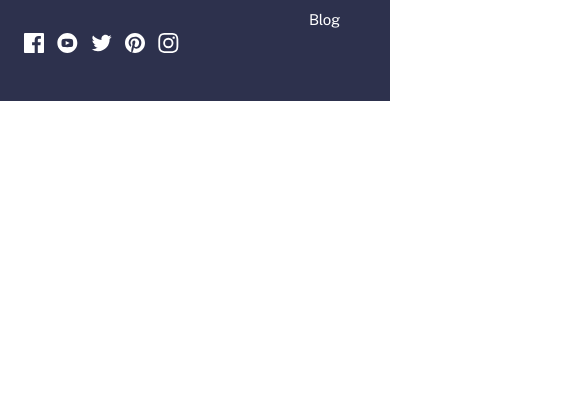
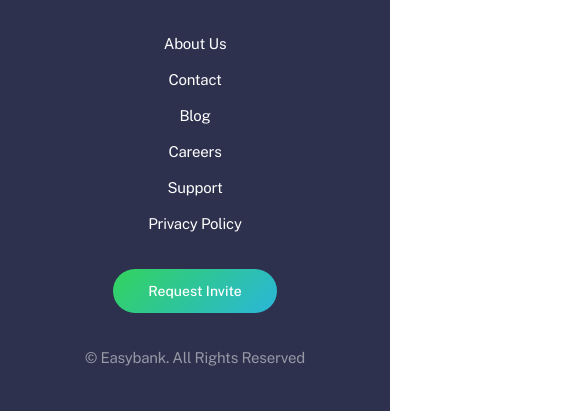
Before and after one commit to mohamedxamid/easy-bank, a plain HTML site: page index.html in a window 390 px wide. Shown: the part 4054-4465 px from the top of the page, 585 px wide, since content can reach past the window. Before the commit the page ends 4155 px from the top, so only its background shows below. Drawn offline with Linux system fonts and the light colour scheme.

Commit message:
make site-footer responsive

```diff
--- a/css/styles.css
+++ b/css/styles.css
@@ -12,7 +12,7 @@
 @font-face {
     font-family: "Public Sans";
     src: url("../fonts/PublicSans-Regular.woff2") format("woff2"),
-        url("../fonts/PublicSans-Regular.woff") format("woff");
+    url("../fonts/PublicSans-Regular.woff") format("woff");
     font-weight: normal;
     font-style: normal;
     font-display: swap;
@@ -21,7 +21,7 @@
 @font-face {
     font-family: "Public Sans";
     src: url("../fonts/PublicSans-Medium.woff2") format("woff2"),
-        url("../fonts/PublicSans-Medium.woff") format("woff");
+    url("../fonts/PublicSans-Medium.woff") format("woff");
     font-weight: 500;
     font-style: normal;
     font-display: swap;
@@ -30,7 +30,7 @@
 @font-face {
     font-family: "Public Sans";
     src: url("../fonts/PublicSans-Thin.woff2") format("woff2"),
-        url("../fonts/PublicSans-Thin.woff") format("woff");
+    url("../fonts/PublicSans-Thin.woff") format("woff");
     font-weight: 100;
     font-style: normal;
     font-display: swap;
@@ -545,6 +545,7 @@
 
 .site-footer__container {
     display: flex;
+    gap: 130px;
 }
 
 .site-footer__logo-socials-wrapper {
@@ -552,7 +553,6 @@
     flex-direction: column;
     justify-content: space-between;
     align-items: flex-start;
-    margin-right: 130px;
     width: 100%;
     max-width: 155px;
 }
@@ -563,8 +563,10 @@
 
 
 .site-footer__links-wrapper {
+    flex-grow: 1;
     display: flex;
-    margin-right: auto;
+    flex-wrap: wrap;
+    gap: 30px;
 }
 
 .site-footer__links {
@@ -572,10 +574,6 @@
     padding: 0;
     margin: 0;
     list-style: none;
-}
-
-.site-footer__links:not(:last-child) {
-    margin-right: 30px;
 }
 
 .site-footer__links-item:not(:last-child) {
@@ -629,8 +627,22 @@
 only screen and (                min-resolution: 192dpi),
 only screen and (                min-resolution: 2dppx) {
 
-/* Retina-specific stuff here */
+    /* Retina-specific stuff here */
 
+}
+
+@media only screen and (max-width: 1100px) {
+    /* SITE-FOOTER */
+    .site-footer__links {
+        width: 100px;
+    }
+}
+
+@media only screen and (max-width: 960px) {
+    /* SITE-FOOTER */
+    .site-footer__container {
+        gap: 50px;
+    }
 }
 
 @media only screen and (max-width: 900px) {
@@ -760,6 +772,13 @@
     }
 }
 
+@media only screen and (max-width: 760px) {
+    /* SITE-FOOTER */
+    .site-footer__links-wrapper {
+        gap: 8px;
+    }
+}
+
 @media only screen and (max-width: 600px) {
     .hero__inner {
         max-width: 347px;
@@ -788,6 +807,31 @@
     /* ARTICLES */
     .articles__item {
         max-width: calc(50% - 30px);
+    }
+
+    /* SITE-FOOTER */
+    .site-footer {
+        padding-top: 40px;
+        padding-bottom: 40px;
+    }
+
+    .site-footer__container {
+        flex-direction: column;
+        align-items: center;
+        gap: 32px;
+    }
+
+    .site-footer__logo {
+        margin-bottom: 32px;
+    }
+
+    .site-footer__cta-button {
+        margin-bottom: 32px;
+    }
+
+    .site-footer__cta-copy-wrapper {
+        align-items: center;
+        text-align: center;
     }
 }
 
@@ -906,4 +950,11 @@
     .article__inner {
         padding: 24px 31px 31px;
     }
+
+    /* SITE-FOOTER */
+    .site-footer__links-wrapper {
+        flex-direction: column;
+        align-items: center;
+        text-align: center;
+    }
 }
```
